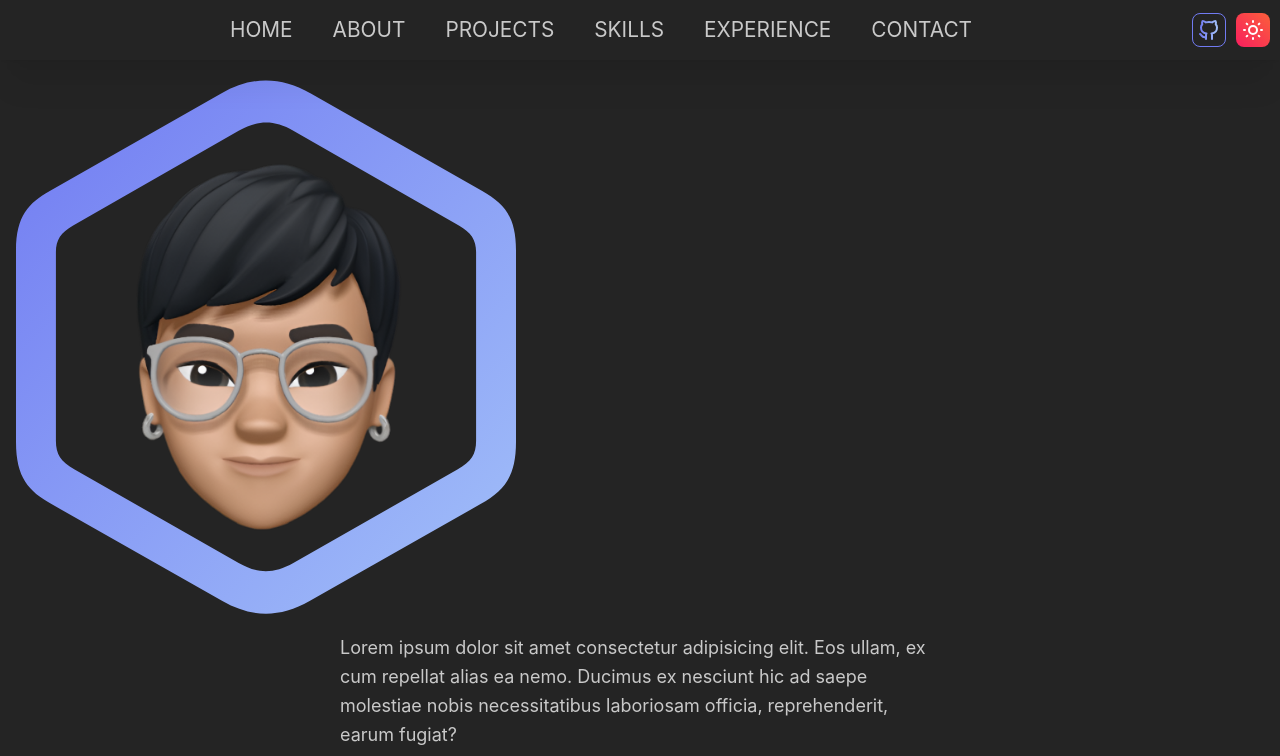
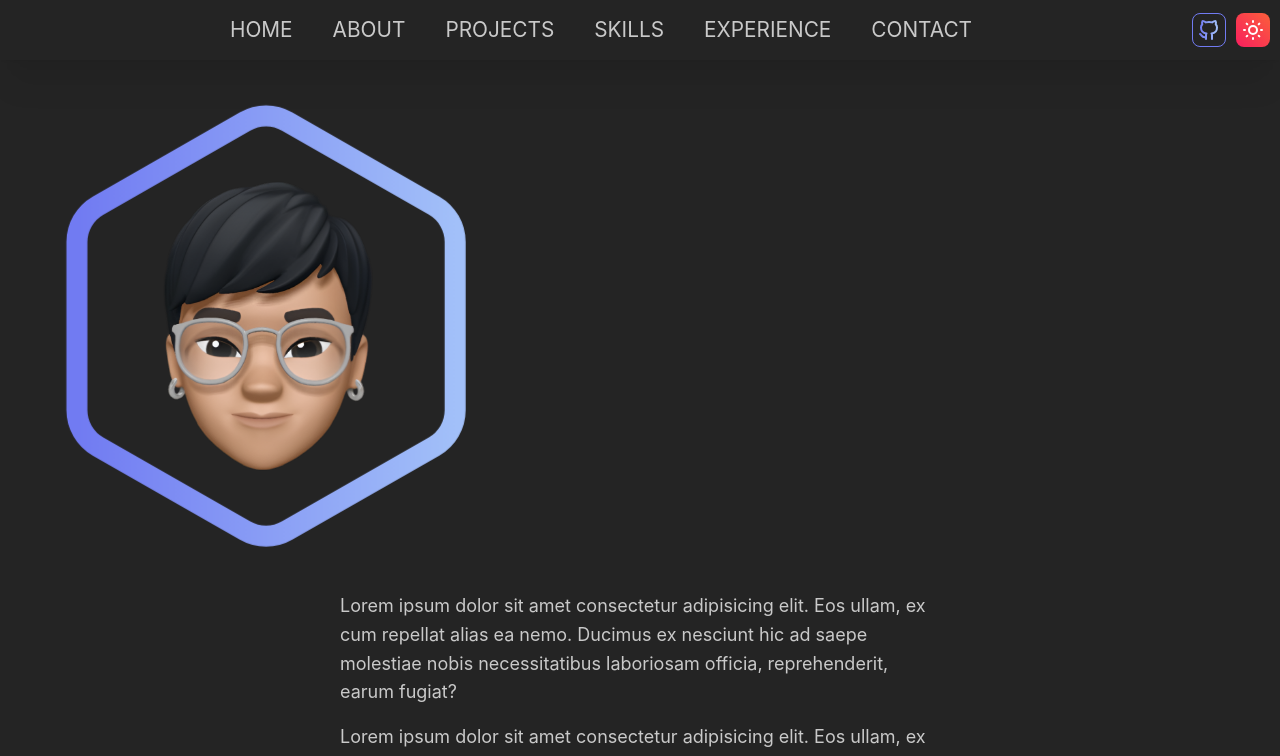
Before and after one commit to vincentz6/website, a React (Vite) app: page / in a window 1280 px wide. Shown: the top 756 px of the page. Built offline with nearby package versions, Linux system fonts and the light colour scheme.

Commit message:
breather

```diff
--- a/src/components/Avatar/Avatar.module.css
+++ b/src/components/Avatar/Avatar.module.css
@@ -9,17 +9,22 @@
     width: 100%;
     height: auto;
     position: relative;
-    z-index: 1;
+    z-index: 0;
+    animation: scale 5s linear infinite;
 }
-
 .imageWrapper {
     position: absolute;
-    top: 15%;
-    left: 15%;
-    width: 70%;
-    height: 70%;
-    z-index: 0;
+    top: 20%;
+    left: 20%;
+    width: 60%;
+    height: 60%;
+    z-index: 1;
+    transition: transform 0.3s ease-in-out;
   }
+
+.imageWrapper:hover{
+    transform: scale(1.05);
+}
 
 .image {
     width: 100%;
@@ -27,3 +32,9 @@
     object-fit: contain;
     pointer-events: none;
 }
+
+@keyframes scale {
+    0% { transform: scale(1); }
+    50% { transform: scale(1.02); }
+    100% { transform: scale(1); }
+}
--- a/src/components/Avatar/Avatar.tsx
+++ b/src/components/Avatar/Avatar.tsx
@@ -3,19 +3,19 @@ import classes from "./Avatar.module.css";
 
 export function Avatar() {
   const framePath =
-    "M 7.5860 42.9414 L 23.8516 52.1758 C 26.6407 53.7695 29.3126 53.7930 32.1485 52.1758 L 48.4141 42.9414 C 50.5938 41.6992 51.7890 40.4336 51.7890 37.0352 L 51.7890 18.8008 C 51.7890 15.4961 50.5703 14.3008 48.5783 13.1523 L 32.2657 3.8711 C 29.3595 2.2070 26.5704 2.2305 23.7344 3.8711 L 7.4219 13.1523 C 5.4297 14.3008 4.2110 15.4961 4.2110 18.8008 L 4.2110 37.0352 C 4.2110 40.4336 5.4063 41.6992 7.5860 42.9414 Z M 9.7891 39.6601 C 8.4532 38.9101 8.0079 38.1836 8.0079 36.9179 L 8.0079 18.9648 C 8.0079 17.7930 8.4766 17.1133 9.6485 16.4336 L 25.3985 7.4101 C 27.1797 6.4023 28.7735 6.3554 30.6016 7.4101 L 46.3516 16.4336 C 47.5237 17.1133 47.9922 17.7930 47.9922 18.9648 L 47.9922 36.9179 C 47.9922 38.1836 47.5468 38.9101 46.2110 39.6601 L 30.6016 48.5430 C 28.7266 49.5976 27.2032 49.5742 25.3985 48.5430 Z";
+    "M21 16V8a2 2 0 0 0-1-1.73l-7-4a2 2 0 0 0-2 0l-7 4A2 2 0 0 0 3 8v8a2 2 0 0 0 1 1.73l7 4a2 2 0 0 0 2 0l7-4A2 2 0 0 0 21 16z";
 
   return (
     <Box className={classes.wrapper}>
-      <svg viewBox="4.211 2.207 47.578 51.586" className={classes.svg}>
+      <svg viewBox="0 0 24 24" className={classes.svg}>
         <defs>
-          <linearGradient id="gradient" x1="0%" y1="0%" x2="100%" y2="100%">
+          <linearGradient id="gradient" x1="0%" y1="0%" x2="100%" y2="0%">
             <stop offset="0%" stopColor="var(--mantine-color-gradient1-0)" />
             <stop offset="100%" stopColor="var(--mantine-color-gradient2-0)" />
           </linearGradient>
         </defs>
 
-        <path d={framePath} fill={`url(#gradient)`} strokeWidth={1} />
+        <path d={framePath} stroke={`url(#gradient)`} fill="none" />
       </svg>
 
       <Box className={classes.imageWrapper}>
```
